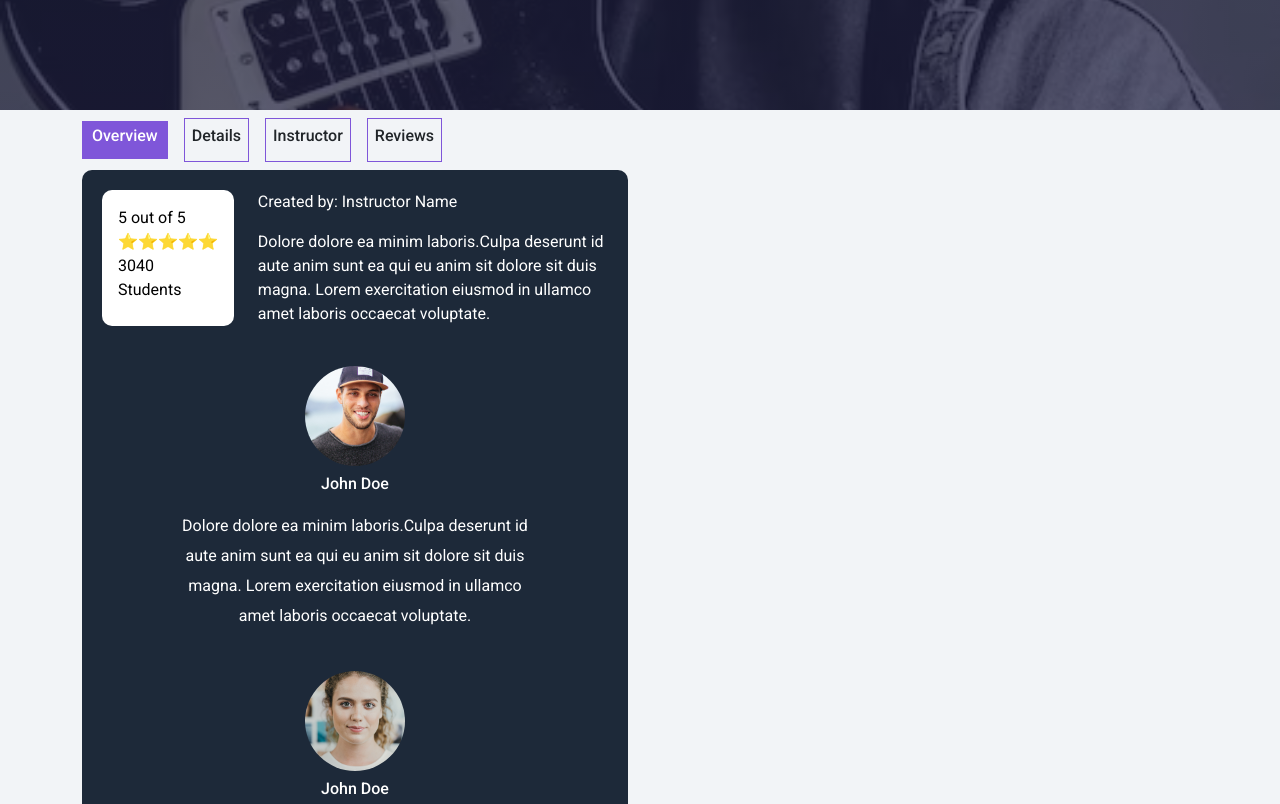
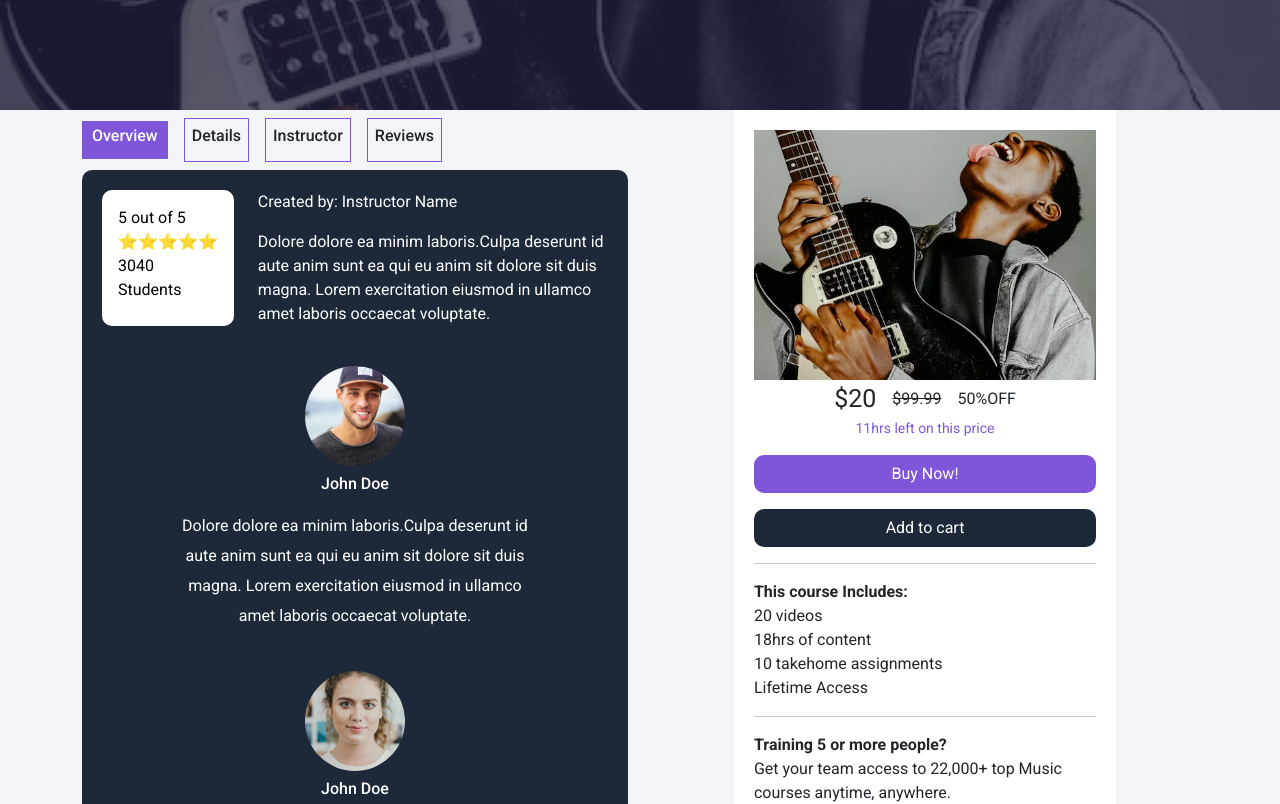
Before and after one commit to Fujinzeken/edge-website-client, a React (Create React App) app: page /courses/1 in a window 1280 px wide. Shown: the part 300-1104 px from the top of the page. Built offline with nearby package versions, Linux system fonts and the light colour scheme.

Commit message:
feat:course details

```diff
--- a/package.json
+++ b/package.json
@@ -22,6 +22,7 @@
     "react-scripts": "5.0.1",
     "react-slick": "^0.29.0",
     "reactstrap": "^9.2.0",
+    "remixicon": "^3.4.0",
     "slick-carousel": "^1.8.1",
     "socket.io-client": "^4.5.1",
     "web-vitals": "^2.1.4",
--- a/src/App.js
+++ b/src/App.js
@@ -18,6 +18,7 @@ import CourseDetails from "./components/courseDetails/CourseDetails";
 
 function App() {
   const { loading } = useContext(AuthProvider);
+
   return (
     <div className="App">
       <Router>
--- a/src/components/courseDetails/CourseDetails.jsx
+++ b/src/components/courseDetails/CourseDetails.jsx
@@ -5,10 +5,10 @@ import Helmet from "../helmet/Helmet";
 import CommonSection from "../common-section/CommonSection";
 import ava1 from "../../images/ava-1.jpg";
 import ava2 from "../../images/ava-2.jpg";
+import guitar from "../../images/guitar-Guitar.png";
 
 const CourseDetails = () => {
   const [tab, setTab] = useState("overview");
-  console.log(tab);
   return (
     <Helmet title="Course Details">
       <CommonSection title="Course Name" />
@@ -41,8 +41,10 @@ const CourseDetails = () => {
                 <h6>Reviews</h6>
               </div>
             </div>
+
+            <div className="rating__wrapper">
               {tab === "overview" && (
-              <div className="rating__wrapper">
+                <>
                   <div className="d-flex gap-4">
                     <div
                       className="d-flex flex-column align-items-start p-3"
@@ -75,10 +77,10 @@ const CourseDetails = () => {
                         <h6>John Doe</h6>
                       </div>
                       <p className="review__text">
-                      Dolore dolore ea minim laboris.Culpa deserunt id aute anim
-                      sunt ea qui eu anim sit dolore sit duis magna. Lorem
-                      exercitation eiusmod in ullamco amet laboris occaecat
-                      voluptate.
+                        Dolore dolore ea minim laboris.Culpa deserunt id aute
+                        anim sunt ea qui eu anim sit dolore sit duis magna.
+                        Lorem exercitation eiusmod in ullamco amet laboris
+                        occaecat voluptate.
                       </p>
                     </div>
                     <div>
@@ -87,17 +89,18 @@ const CourseDetails = () => {
                         <h6>John Doe</h6>
                       </div>
                       <p className="review__text">
-                      Dolore dolore ea minim laboris.Culpa deserunt id aute anim
-                      sunt ea qui eu anim sit dolore sit duis magna. Lorem
-                      exercitation eiusmod in ullamco amet laboris occaecat
-                      voluptate.
+                        Dolore dolore ea minim laboris.Culpa deserunt id aute
+                        anim sunt ea qui eu anim sit dolore sit duis magna.
+                        Lorem exercitation eiusmod in ullamco amet laboris
+                        occaecat voluptate.
                       </p>
                     </div>
                   </div>
-              </div>
+                </>
               )}
+
               {tab === "details" && (
-              <div className="rating__wrapper">
+                <>
                   <div>
                     <h2>What you will Learn</h2>
                     <p>
@@ -143,10 +146,109 @@ const CourseDetails = () => {
                       voluptate.
                     </p>
                   </div>
+                </>
+              )}
+              {tab === "instructor" && (
+                <>
+                  <div>
+                    <h2>Instructor</h2>
+                    <div className="instructor d-flex align-items-center gap-4">
+                      <div className="mb-4">
+                        <img src={ava2} alt="customer-avatar" className="" />
                       </div>
+                      <div>
+                        <h6>John Doe</h6>
+                        <span className="stars">
+                          <i className="ri-star-line star"></i>
+                        </span>
+                        <p>3040 Students</p>
+                      </div>
+                    </div>
+                    <div className="review__text">
+                      <p>
+                        Dolore dolore ea minim laboris.Culpa deserunt id aute
+                        anim sunt ea qui eu anim sit dolore sit duis magna.
+                        Lorem exercitation eiusmod in ullamco amet laboris
+                        occaecat voluptate.
+                      </p>
+                    </div>
+                  </div>
+                </>
               )}
+              {tab === "reviews" && (
+                <>
+                  <div>
+                    <h2>Reviews</h2>
+                    <div className="instructor d-flex align-items-center gap-4">
+                      <div className="mb-4">
+                        <img src={ava2} alt="customer-avatar" className="" />
+                      </div>
+                      <div>
+                        <h6>John Doe</h6>
+                        <p>⭐⭐⭐⭐⭐</p>
+                        <p>3040 Students</p>
+                      </div>
+                    </div>
+                    <div className="review__text">
+                      <p>
+                        Dolore dolore ea minim laboris.Culpa deserunt id aute
+                        anim sunt ea qui eu anim sit dolore sit duis magna.
+                        Lorem exercitation eiusmod in ullamco amet laboris
+                        occaecat voluptate.
+                      </p>
+                    </div>
+                  </div>
+                </>
+              )}
+            </div>
           </Col>
-          <Col lg="6" md="6" sm="6"></Col>
+          <Col lg="6" md="6" sm="6">
+            <div className="price_section">
+              <div className="image_container text-center">
+                <img src={guitar} alt="" className="course-image w-100" />
+              </div>
+
+              <div className="d-flex align-items-center gap-3 justify-content-center">
+                <span style={{ fontSize: "25px" }}>$20</span>
+                <span style={{ textDecoration: "line-through" }}>$99.99</span>
+                <span>50%OFF</span>
+              </div>
+
+              <div className="time__left">
+                <p>11hrs left on this price</p>
+              </div>
+
+              <div className="mb-3 gap-3 d-flex flex-column">
+                <button className="buy__btn">Buy Now!</button>
+                <button className="cart__btn">Add to cart</button>
+              </div>
+              <hr></hr>
+
+              <div className="d-flex flex-column mb-3">
+                <span>
+                  <b>This course Includes:</b>
+                </span>
+
+                <li style={{ listStyle: "none" }}> 20 videos</li>
+                <li style={{ listStyle: "none" }}>18hrs of content</li>
+                <li style={{ listStyle: "none" }}>10 takehome assignments</li>
+                <li style={{ listStyle: "none" }}>Lifetime Access</li>
+              </div>
+              <hr></hr>
+
+              <div className="d-flex flex-column mb-3">
+                <span>
+                  <b>Training 5 or more people?</b>
+                </span>
+                <p>
+                  Get your team access to 22,000+ top Music courses anytime,
+                  anywhere.
+                </p>
+              </div>
+
+              <hr></hr>
+            </div>
+          </Col>
         </Row>
       </Container>
     </Helmet>
--- a/src/components/courseDetails/courseDetails.css
+++ b/src/components/courseDetails/courseDetails.css
@@ -43,3 +43,58 @@
 .list__ul .list:before {
   content: "✓";
 }
+
+.instructor {
+  margin: 40px 0 10px;
+  justify-content: center;
+}
+
+.instructor img {
+  width: 100px;
+  height: 100px;
+  border-radius: 50%;
+  object-fit: cover;
+}
+
+.star {
+  background-color: red !important;
+}
+
+.price_section {
+  width: 70%;
+  margin: auto;
+  padding: 20px;
+  background-color: #fff;
+}
+
+.image_container {
+  width: 100%;
+}
+.course-image {
+  height: 250px;
+  object-fit: cover;
+}
+
+.time__left {
+  font-size: 14px;
+  color: #7f56d9;
+  text-align: center;
+}
+
+.buy__btn {
+  background-color: #7f56d9;
+  width: 100%;
+  border: none;
+  padding: 7px 10px;
+  border-radius: 10px;
+  color: #fff;
+}
+
+.cart__btn {
+  background-color: #1d2939;
+  width: 100%;
+  border: none;
+  padding: 7px 10px;
+  border-radius: 10px;
+  color: #fff;
+}
--- a/src/components/topimage/TopIMG.jsx
+++ b/src/components/topimage/TopIMG.jsx
@@ -3,6 +3,7 @@ import { Container, Row, Col } from "reactstrap";
 import "bootstrap/dist/css/bootstrap.css";
 import "./topimg.css";
 import guitar from "../../images/guitar-Guitar.png";
+import { Link } from "react-router-dom";
 
 function TopIMG() {
   return (
@@ -19,7 +20,9 @@ function TopIMG() {
               experienced instructors
             </p>
             <div className="hero__btn">
-              <button className="e__learn">Get Started</button>
+              <Link to="/courses">
+                <button className="e__learn">Get Started</button>
+              </Link>
               <button className="get__demo">Get free Demo</button>
             </div>
           </div>
--- a/src/index.js
+++ b/src/index.js
@@ -2,6 +2,7 @@ import React from "react";
 import ReactDOM from "react-dom/client";
 import "slick-carousel/slick/slick.css";
 import "slick-carousel/slick/slick-theme.css";
+import "remixicon/fonts/remixicon.css";
 import App from "./App";
 import { AuthContext } from "./context/AuthContext";
 
--- a/src/pages/login/Login.jsx
+++ b/src/pages/login/Login.jsx
@@ -64,7 +64,7 @@ function Login() {
             <div className="d-flex flex-column align-items-start mb-3">
               <label>Password</label>
               <input
-                type="text"
+                type="password"
                 placeholder="Enter password..."
                 className="form__input"
                 {...register("password")}
--- a/src/pages/register/Register.jsx
+++ b/src/pages/register/Register.jsx
@@ -101,7 +101,7 @@ function Register() {
               <div className="d-flex flex-column align-items-start">
                 <label className="mb-1">Password</label>
                 <input
-                  type="text"
+                  type="password"
                   placeholder="Enter password..."
                   className="form__input"
                   {...register("password")}
```
Also changed, not shown: 1 other file (tests, documents, lock files or other folders). Lines whose indentation alone changed are shown as unchanged.
